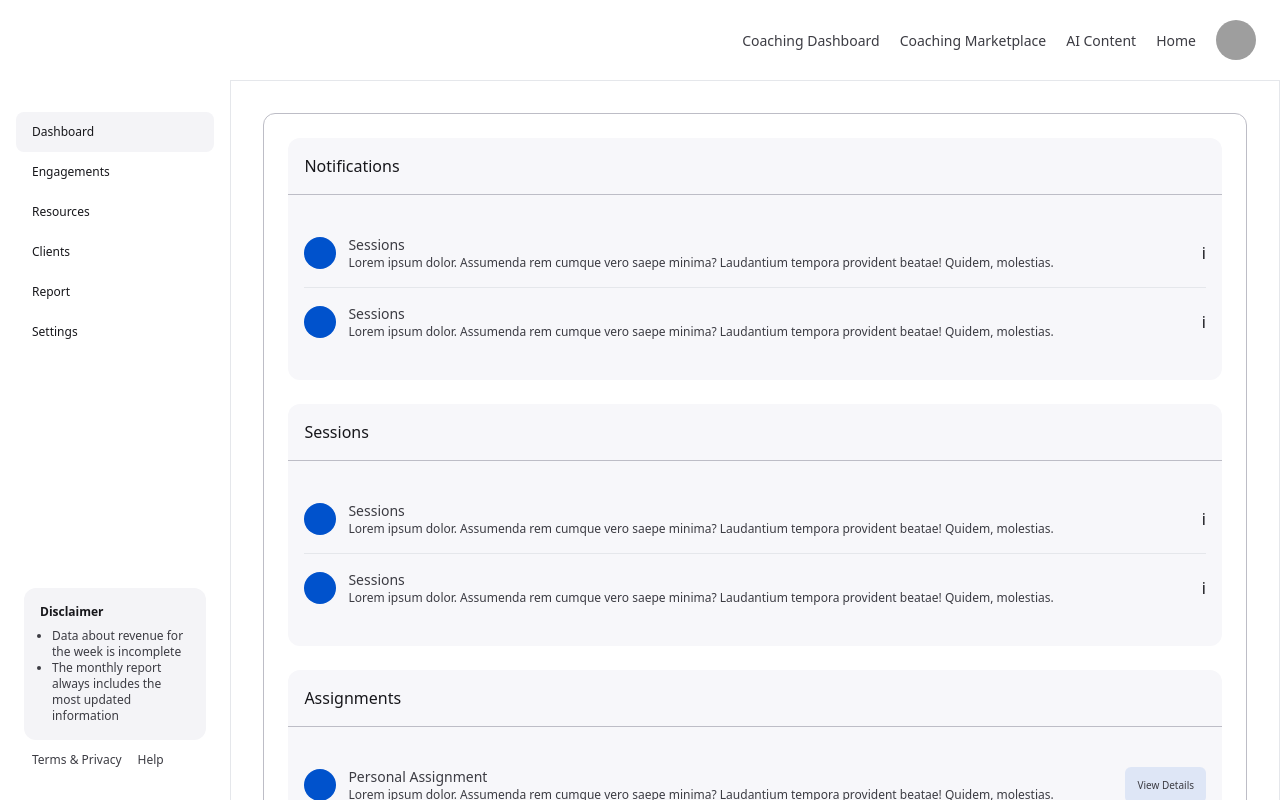
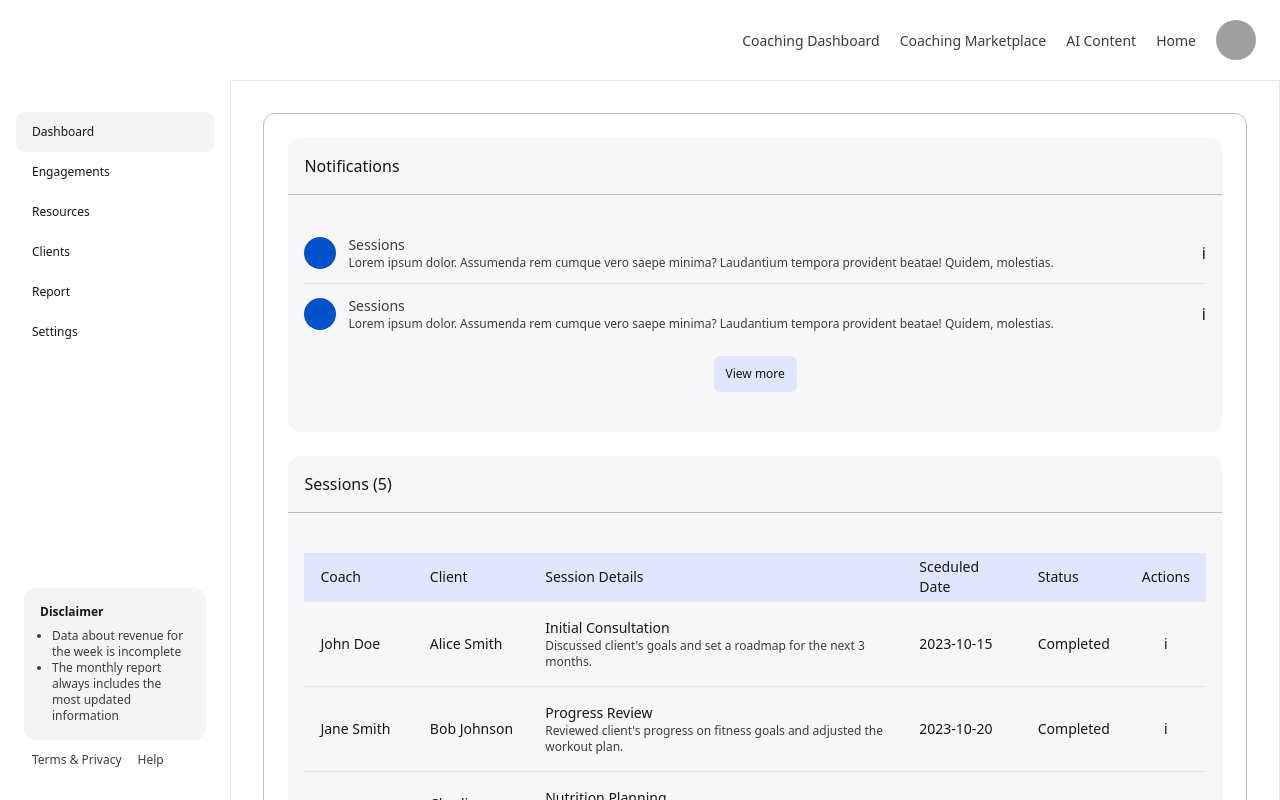
Before and after one commit to Coach-The-Student/signan-coach-web, a React (Vite) app: page / in a window 1280 px wide. Shown: the top 800 px of the page. Built offline with nearby package versions, Linux system fonts and the light colour scheme; grey boxes are pictures that could not be loaded.

Commit message:
:sparkle: feat: Table UI component with dashboard fixes

```diff
--- a/src/components/base/Button.tsx
+++ b/src/components/base/Button.tsx
@@ -15,13 +15,13 @@ const buttonVariants = cva(
         outline:
           "border border-neutral-200 bg-white hover:bg-neutral-100 hover:text-neutral-900 dark:border-neutral-800 dark:bg-neutral-950 dark:hover:bg-neutral-800 dark:hover:text-neutral-50",
         secondary:
-          "bg-primary text-neutral-900 hover:bg-neutral-100/80 dark:bg-neutral-800 dark:text-neutral-50 dark:hover:bg-neutral-800/80",
+          "bg-secondary text-neutral-900 hover:bg-secondary/80 dark:bg-neutral-800 dark:text-neutral-50 dark:hover:bg-neutral-800/80",
         ghost: "hover:bg-neutral-100 hover:text-neutral-900 dark:hover:bg-neutral-800 dark:hover:text-neutral-50",
         link: "text-neutral-900 underline-offset-4 hover:underline dark:text-neutral-50",
       },
       size: {
         default: "h-10 px-4 py-2",
-        sm: "h-9 rounded-md px-3",
+        sm: "h-9 rounded-md px-3 text-xs",
         lg: "h-12 rounded-md px-8",
         icon: "h-10 w-10",
       },
--- a/src/components/base/Table.tsx
+++ b/src/components/base/Table.tsx
@@ -20,7 +20,7 @@ const TableHeader = React.forwardRef<
   HTMLTableSectionElement,
   React.HTMLAttributes<HTMLTableSectionElement>
 >(({ className, ...props }, ref) => (
-  <thead ref={ref} className={cn("[&_tr]:border-b", className)} {...props} />
+  <thead ref={ref} className={cn("[&_tr]:border-b [&_tr]:bg-secondary [&_tr]:rounded-md", className)} {...props} />
 ))
 TableHeader.displayName = "TableHeader"
 
@@ -58,7 +58,7 @@ const TableRow = React.forwardRef<
   <tr
     ref={ref}
     className={cn(
-      "border-b transition-colors hover:bg-neutral-100/50 data-[state=selected]:bg-neutral-100 dark:hover:bg-neutral-800/50 dark:data-[state=selected]:bg-neutral-800",
+      "border-b transition-colors rounded-lg overflow-hidden data-[state=selected]:bg-neutral-100 dark:hover:bg-neutral-800/50 dark:data-[state=selected]:bg-neutral-800",
       className
     )}
     {...props}
@@ -73,7 +73,7 @@ const TableHead = React.forwardRef<
   <th
     ref={ref}
     className={cn(
-      "h-12 px-4 text-left align-middle font-medium text-neutral-500 [&:has([role=checkbox])]:pr-0 dark:text-neutral-400",
+      "h-12 px-4 text-left align-middle font-medium [&:has([role=checkbox])]:pr-0 dark:text-neutral-400",
       className
     )}
     {...props}
--- a/src/components/base/index.ts
+++ b/src/components/base/index.ts
@@ -1,3 +1,3 @@
 export { Input } from "./Input"
 export { Button } from "./Button"
-export { Table } from "./Table"
+export * from "./Table"
--- a/src/pages/dashboard/Dashboard.tsx
+++ b/src/pages/dashboard/Dashboard.tsx
@@ -1,5 +1,6 @@
 import { Card, HorizontalLine } from "@/components/inc"
-import { Assignment, Notification } from "./components"
+import { Assignment, Notification, SessionsTable } from "./components"
+import { Button } from "@/components/base"
 
 function Dashboard() {
   const notifications = [
@@ -24,30 +25,86 @@ function Dashboard() {
     }
   ]
 
+  const sessions = [
+    {
+      "coach": "John Doe",
+      "client": "Alice Smith",
+      "details": {
+        "title": "Initial Consultation",
+        "body": "Discussed client's goals and set a roadmap for the next 3 months."
+      },
+      "date": "2023-10-15",
+      "status": "Completed"
+    },
+    {
+      "coach": "Jane Smith",
+      "client": "Bob Johnson",
+      "details": {
+        "title": "Progress Review",
+        "body": "Reviewed client's progress on fitness goals and adjusted the workout plan."
+      },
+      "date": "2023-10-20",
+      "status": "Completed"
+    },
+    {
+      "coach": "Emily Davis",
+      "client": "Charlie Brown",
+      "details": {
+        "title": "Nutrition Planning",
+        "body": "Created a customized meal plan to support the client's weight loss goals."
+      },
+      "date": "2023-10-25",
+      "status": "Scheduled"
+    },
+    {
+      "coach": "Michael Lee",
+      "client": "Eva Green",
+      "details": {
+        "title": "Mindset Coaching",
+        "body": "Worked on overcoming mental blocks and building confidence."
+      },
+      "date": "2023-11-01",
+      "status": "Pending"
+    },
+    {
+      "coach": "Sarah Wilson",
+      "client": "David Clark",
+      "details": {
+        "title": "Career Strategy Session",
+        "body": "Explored career advancement opportunities and created an action plan."
+      },
+      "date": "2023-11-05",
+      "status": "Scheduled"
+    }
+  ]
+
   return (
     <div className="w-full h-full p-8">
       <div className="border border-border-grey p-6 rounded-xl flex flex-col gap-6">
         <Card>
           <Card.Header title="Notifications" />
           <Card.Body>
-            {notifications.map((notification, index) => (
-              <>
-                <Notification key={index} {...notification} />
-                {notifications.length !== index + 1 && <HorizontalLine className="my-4" />}
-              </>
-            ))}
+            <div className="w-full flex flex-col items-center gap-6">
+              <div className="w-full">
+                {notifications.map((notification, index) => (
+                  <>
+                    <Notification key={index} {...notification} />
+                    {notifications.length !== index + 1 && <HorizontalLine className="my-3" />}
+                  </>
+                ))}
+              </div>
+              <Button size="sm" variant="secondary" className="font-light">View more</Button>
+            </div>
           </Card.Body>
         </Card>
 
         <Card>
-          <Card.Header title={`Sessions`} />
+          <Card.Header title={`Sessions (${sessions.length})`} />
           <Card.Body>
-            {notifications.map((notification, index) => (
-              <>
-                <Notification key={index} {...notification} />
-                {notifications.length !== index + 1 && <HorizontalLine className="my-4" />}
-              </>
-            ))}
+            <div className="flex flex-col items-center gap-4">
+              <SessionsTable data={sessions} />
+              <Button size="sm" variant="secondary" className="font-light">View more</Button>
+            </div>
           </Card.Body>
         </Card>
 
--- /dev/null
+++ b/src/pages/dashboard/components/SessionsTable.tsx
@@ -0,0 +1,45 @@
+import {
+  Table,
+  TableBody,
+  TableCaption,
+  TableCell,
+  TableHead,
+  TableHeader,
+  TableRow,
+} from "@/components/base"
+
+function SessionsTable({
+  data
+}:any) {
+  return (
+    <Table className="text-sm">
+      <TableHeader>
+        <TableRow>
+          <TableHead>Coach</TableHead>
+          <TableHead>Client</TableHead>
+          <TableHead>Session Details</TableHead>
+          <TableHead>Sceduled Date</TableHead>
+          <TableHead>Status</TableHead>
+          <TableHead>Actions</TableHead>
+        </TableRow>
+      </TableHeader>
+      <TableBody>
+        {data.map((detail:any) => (
+          <TableRow>
+            <TableCell>{detail.coach}</TableCell>
+            <TableCell>{detail.client}</TableCell>
+            <TableCell>
+              <h5 className="font-medium">{detail.details?.title}</h5>
+              <p className="text-grey-text text-xs">{detail.details?.body}</p>
+            </TableCell>
+            <TableCell>{detail.date}</TableCell>
+            <TableCell>{detail.status}</TableCell>
+            <TableCell className="text-center">i</TableCell>
+          </TableRow>
+        ))}
+      </TableBody>
+    </Table>
+  )
+}
+
+export default SessionsTable
--- a/src/pages/dashboard/components/index.ts
+++ b/src/pages/dashboard/components/index.ts
@@ -1,2 +1,3 @@
 export { default as Notification } from "./Notification"
 export { default as Assignment } from "./Assignment"
+export { default as SessionsTable } from "./SessionsTable"
--- a/tailwind.config.js
+++ b/tailwind.config.js
@@ -11,6 +11,7 @@ module.exports = {
   		},
   		colors: {
         primary: "#0052CC",
+        secondary: "#E1E6FF",
         input: '#F2F2F2CC',
         "input-text": '#3C3C43',
         "dark-text": '#17171B',
```
